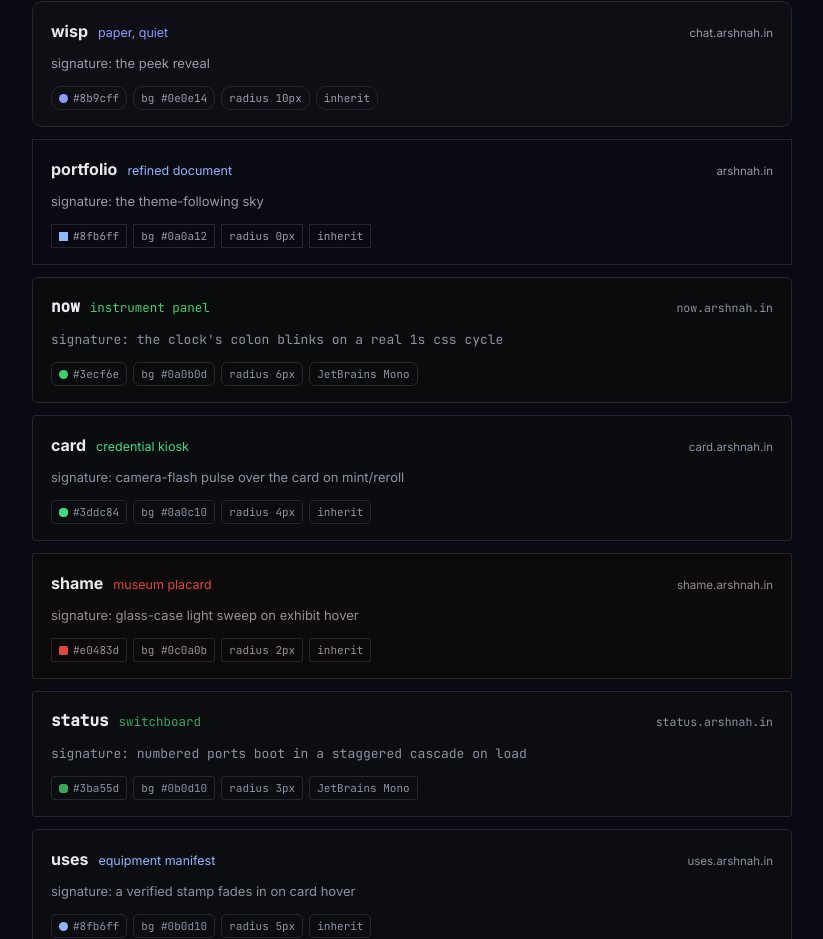
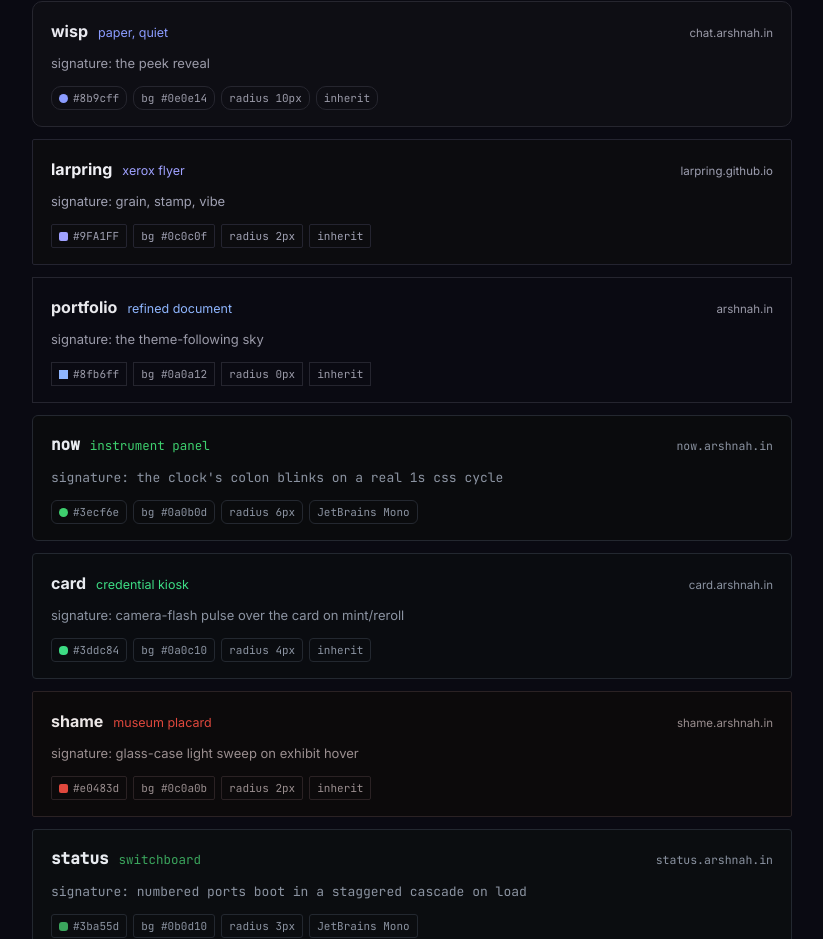
Before and after one commit to arshnah/portfolio-next, a Next.js app: page /grain in a window 1280 px wide. Shown: the part 835-1774 px from the top of the page, without its empty margins (228-1051 px from the left). Built offline with nearby package versions, Linux system fonts and the light colour scheme.

Commit message:
Add larpring to the materials showcase, real tokens pulled from the actual site

```diff
--- a/src/app/grain/page.tsx
+++ b/src/app/grain/page.tsx
@@ -30,6 +30,13 @@ const materials = [
     where: "chat.arshnah.in",
     signature: "the peek reveal",
     v: { bg: "#0e0e14", ink: "#e9e9f0", muted: "#9a9aa8", line: "#26262f", accent: "#8b9cff", radius: "10px", face: "inherit" },
+  },
+  {
+    name: "larpring",
+    material: "xerox flyer",
+    where: "larpring.github.io",
+    signature: "grain, stamp, vibe",
+    v: { bg: "#0c0c0f", ink: "#f0f0f5", muted: "#9fa0b2", line: "#242430", accent: "#9FA1FF", radius: "2px", face: "inherit" },
   },
   {
     name: "portfolio",
```
